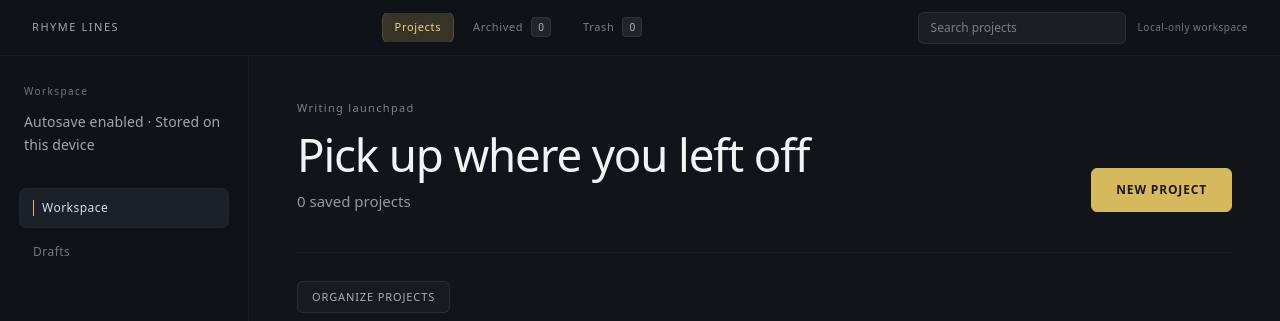
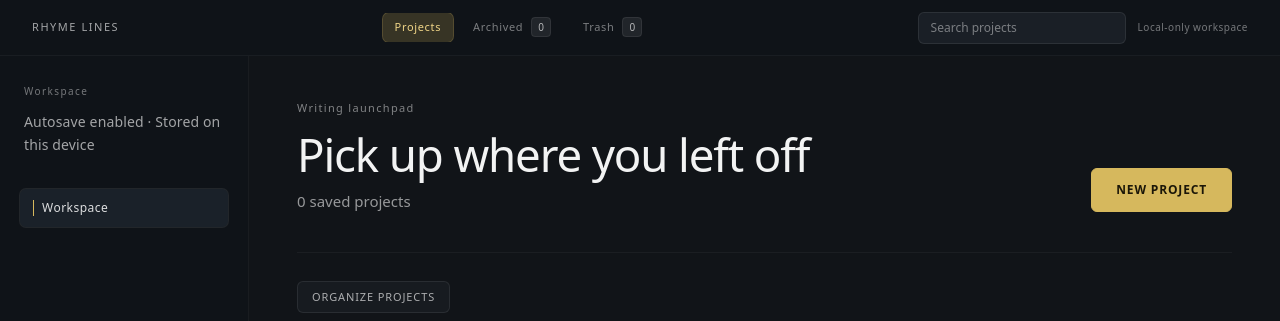
Before and after one commit to ClayTheMisfit/rhyme-lines, a Next.js app: page / in a window 1280 px wide. Shown: the top 321 px of the page. Built offline with nearby package versions, Linux system fonts and the light colour scheme.

Commit message:
Remove Drafts button from dashboard sidebar (#135)
* Fix dashboard Drafts button interaction

* Remove dashboard Draft button and related wiring

* Tighten dashboard drafts control regression

```diff
--- a/src/components/dashboard/dashboard-sidebar.tsx
+++ b/src/components/dashboard/dashboard-sidebar.tsx
@@ -1,5 +1,3 @@
-const links = ['Workspace', 'Drafts']
-
 export function DashboardSidebar() {
   return (
     <aside className="flex min-h-full flex-col bg-[#0f1318] px-5 py-7">
@@ -9,22 +7,12 @@ export function DashboardSidebar() {
       </div>
 
       <nav className="mt-8 space-y-1.5" aria-label="Workspace navigation">
-        {links.map((item) => (
-          <button
-            key={item}
-            type="button"
-            className={`flex w-full items-center justify-between rounded-md border border-transparent px-3 py-2.5 text-left text-xs tracking-[0.04em] transition-[background-color,color,border-color,box-shadow] duration-150 focus-visible:outline-none focus-visible:ring-2 focus-visible:ring-[#d6b85d]/65 focus-visible:ring-offset-2 focus-visible:ring-offset-[#0f1318] motion-reduce:transition-none ${
-              item === 'Workspace'
-                ? 'bg-[#1a2129] text-white/84 ring-1 ring-white/[0.08]'
-                : 'text-white/42 hover:border-white/[0.12] hover:bg-white/[0.04] hover:text-white/72'
-            }`}
-          >
-            <span className="flex items-center gap-2">
-              {item === 'Workspace' ? <span className="h-4 w-px bg-[#d6b85d]" aria-hidden /> : null}
-              {item}
-            </span>
-          </button>
-        ))}
+        <div className="flex w-full items-center justify-between rounded-md border border-transparent bg-[#1a2129] px-3 py-2.5 text-left text-xs tracking-[0.04em] text-white/84 ring-1 ring-white/[0.08]">
+          <span className="flex items-center gap-2">
+            <span className="h-4 w-px bg-[#d6b85d]" aria-hidden />
+            Workspace
+          </span>
+        </div>
       </nav>
     </aside>
   )
```
Also changed, not shown: 1 other file (tests, documents, lock files or other folders).
